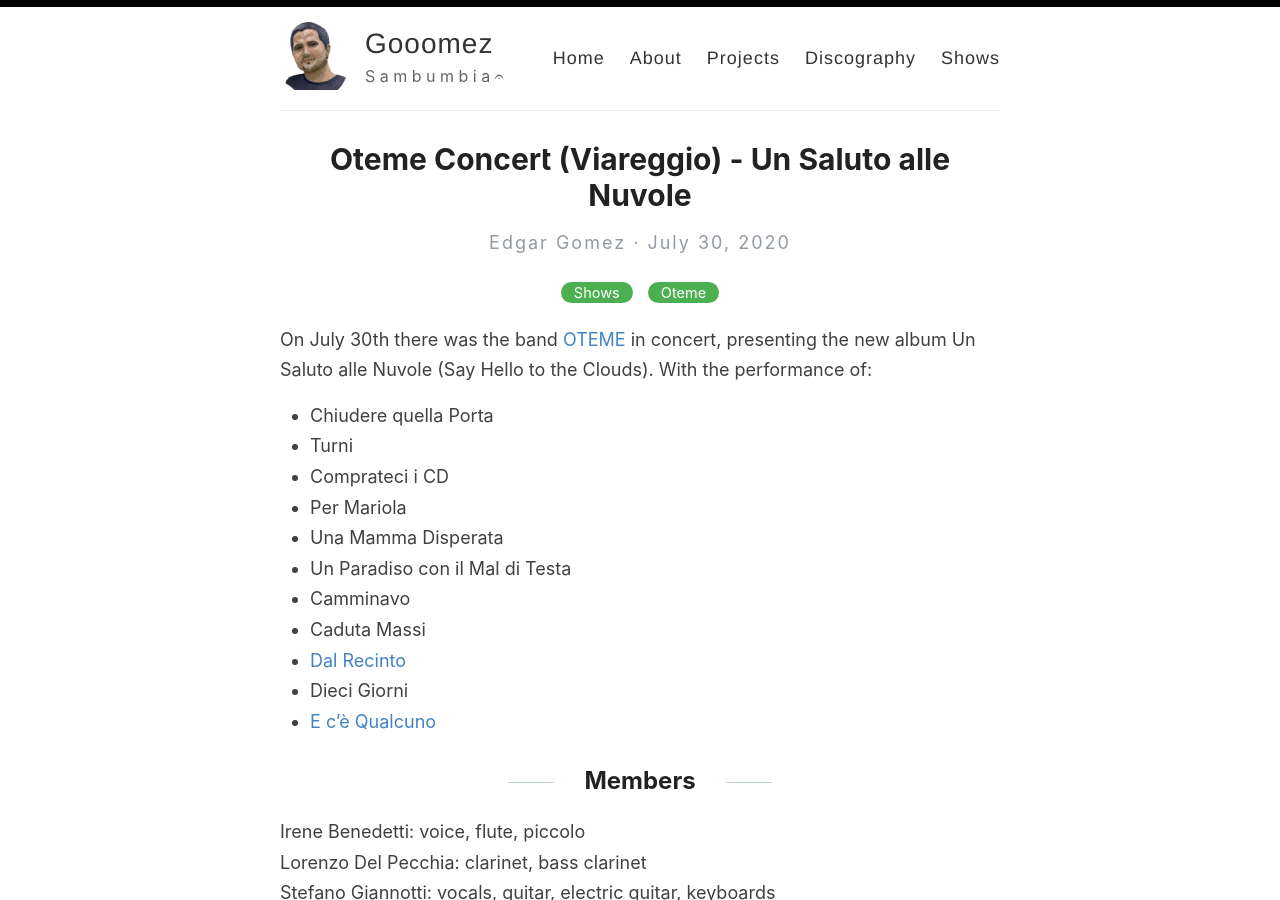
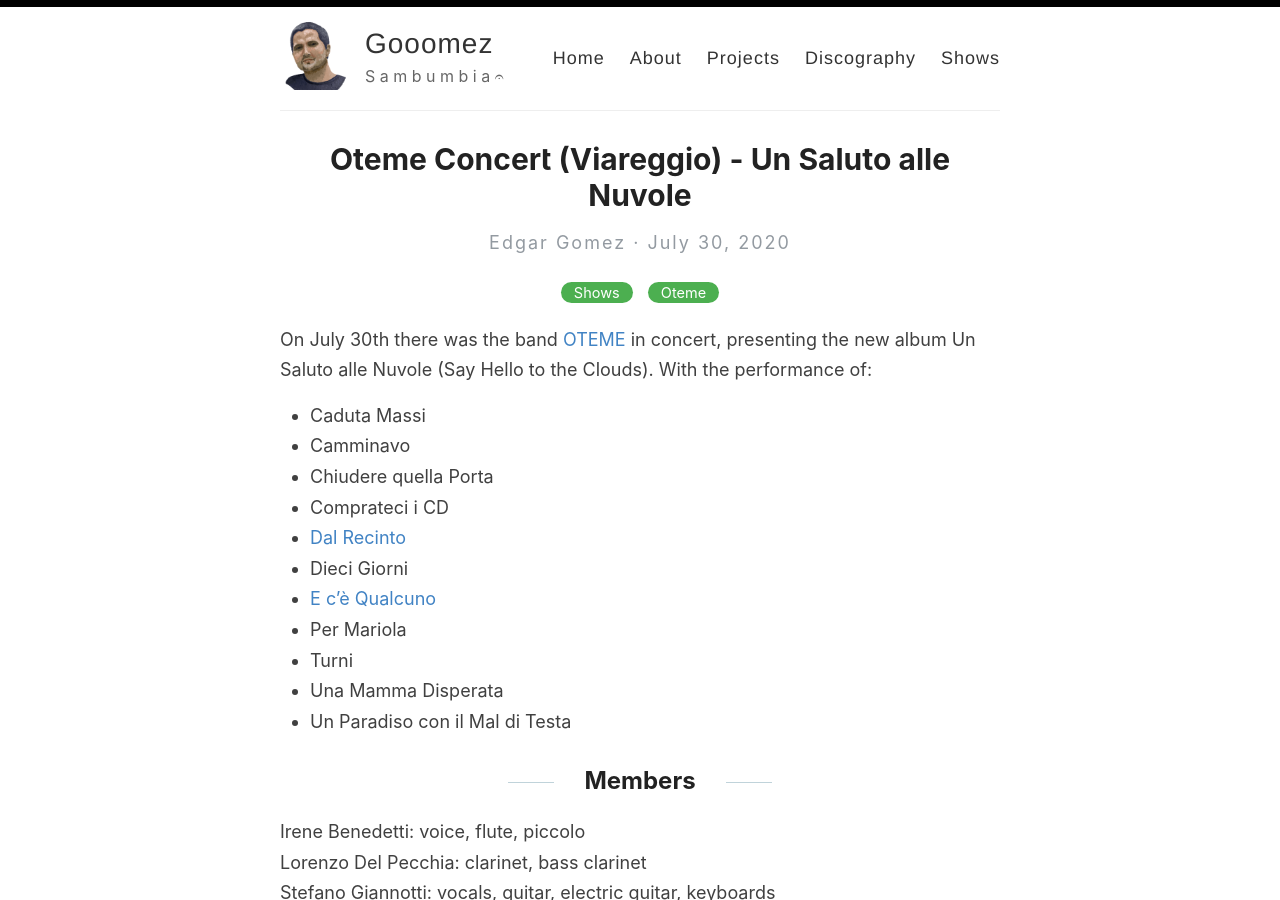
Before and after one commit to gooomez/gooomez.github.io, a Jekyll site: the page built from _posts/2020-07-30-oteme-concert-viareggio.md, in a window 1280 px wide and 900 px high. Built offline with Jekyll 4.4.1, drawn with Linux system fonts in a browser that asks for light colours.

```diff
--- a/_posts/2020-07-30-oteme-concert-viareggio.md
+++ b/_posts/2020-07-30-oteme-concert-viareggio.md
@@ -6,17 +6,17 @@ categories: [Shows, Oteme]
 
 On July 30th there was the band [OTEME](http://oteme.com/) in concert, presenting the new album Un Saluto alle Nuvole (Say Hello to the Clouds). With the performance of:
 
+- Caduta Massi
+- Camminavo
 - Chiudere quella Porta
-- Turni
 - Comprateci i CD
-- Per Mariola
-- Una Mamma Disperata
-- Un Paradiso con il Mal di Testa
-- Camminavo
-- Caduta Massi
 - [Dal Recinto](https://www.youtube.com/watch?v=OHgHkdmD-70)
 - Dieci Giorni
 - [E c'è Qualcuno](https://www.youtube.com/watch?v=9YT93GZNxfM)
+- Per Mariola
+- Turni
+- Una Mamma Disperata
+- Un Paradiso con il Mal di Testa
 
 ## Members
 
```
